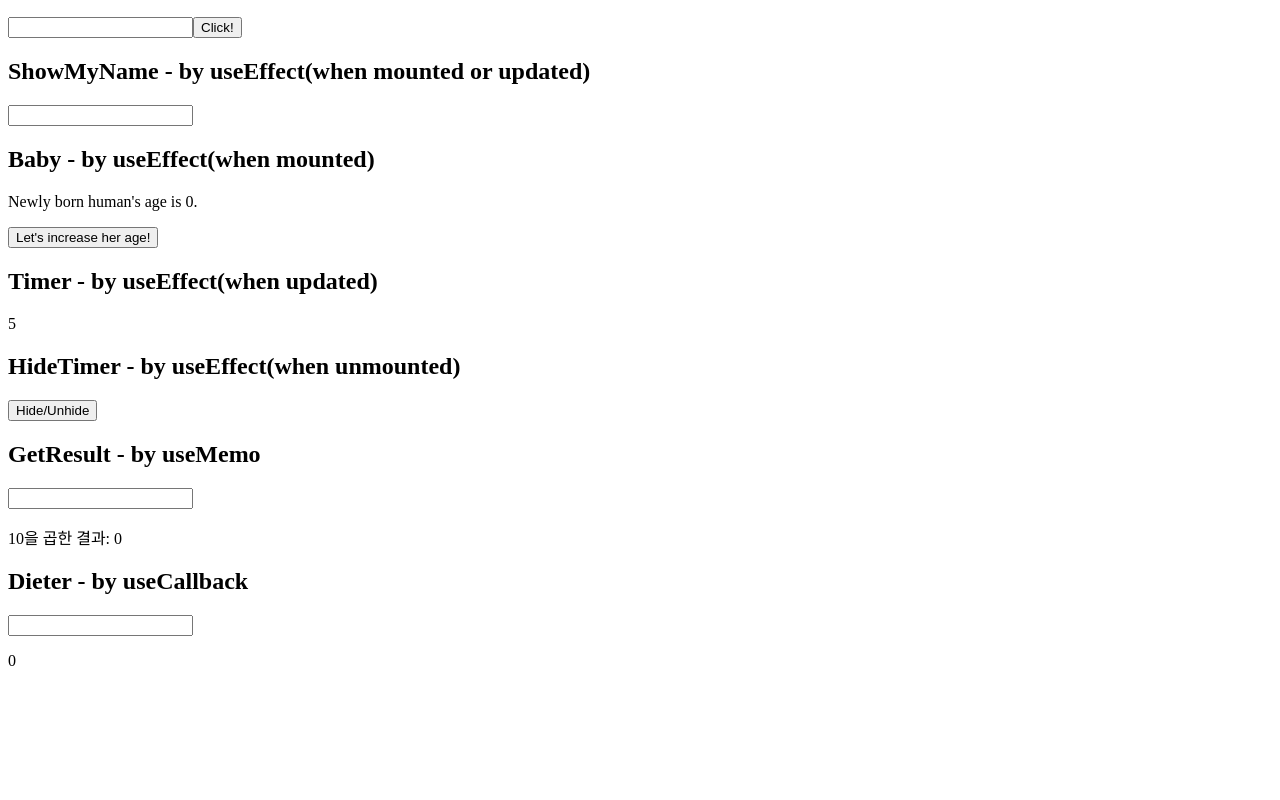
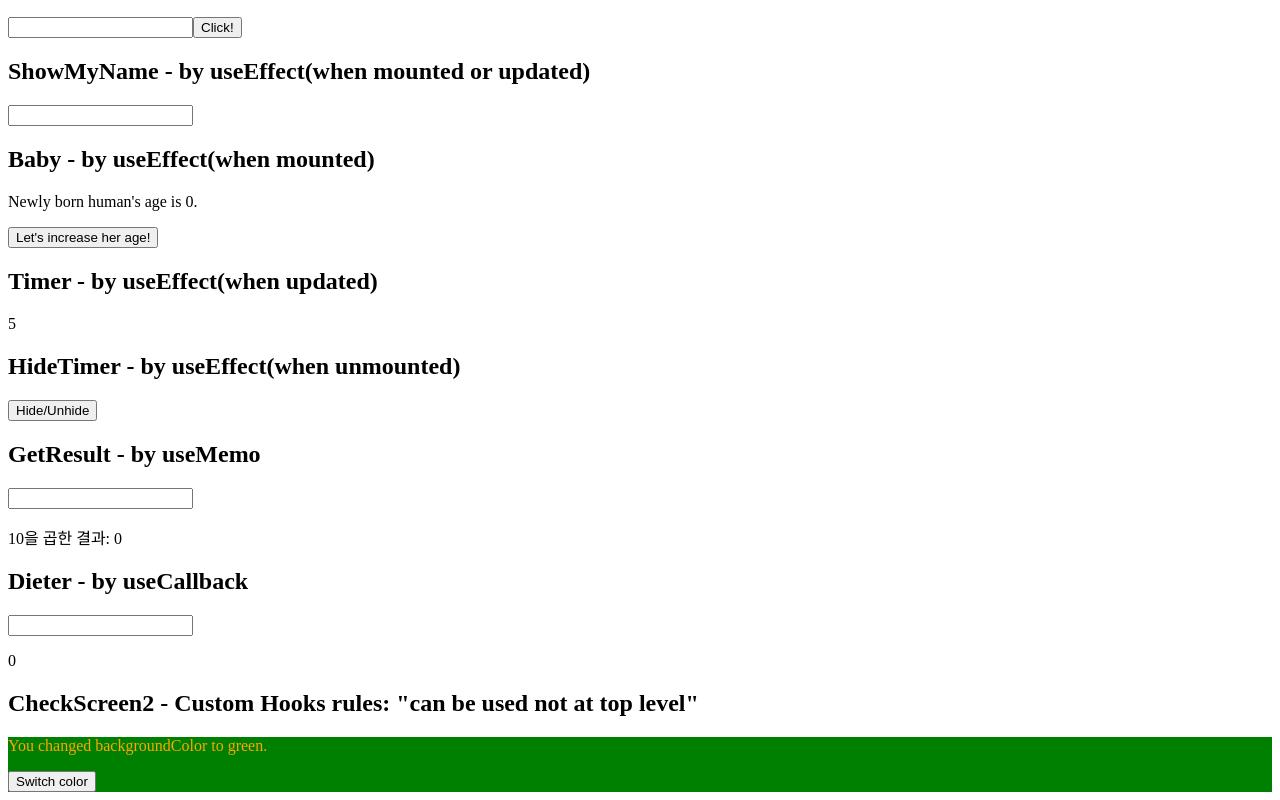
Before and after one commit to sarifor/react-nodebird-practice, a React (Create React App) app in the folder code-practice/react/08-Hooks/: page / in a window 1280 px wide. Shown: the part 293-1093 px from the top of the page. Before the commit the page ends 979 px from the top, so only its background shows below. Built offline with nearby package versions, Linux system fonts and the light colour scheme; the HTML template or start-up script is replaced by a standard one.

Commit message:
Add: component with custom Hooks not at top level

```diff
--- a/code-practice/react/08-Hooks/src/App.js
+++ b/code-practice/react/08-Hooks/src/App.js
@@ -7,6 +7,7 @@ import Timer from './useEffect/updated/Timer';
 import HideTimer from './useEffect/cleanup/HideTimer';
 import GetResult from './useMemo/getResult';
 import Dieter from './useCallback/Dieter';
+import CheckScreen2 from './Custom-Hooks/CheckScreen2';
 /*
   모듈 import할 때 대소문자 주의! 안 그럼 아래와 같은 에러 남:
   Module not found: Error: Cannot find file: 'showMyName.js' does not match the corresponding name on disk: '.\src\useEffect\mounted-or-updated\ShowMyName.js'.
@@ -42,6 +43,9 @@ function App() {
 
       <h2>Dieter - by useCallback</h2>
       <Dieter />
+
+      <h2>CheckScreen2 - Custom Hooks rules: "can be used not at top level"</h2>
+      <CheckScreen2 />
     </div>
   );
 }
--- /dev/null
+++ b/code-practice/react/08-Hooks/src/Custom-Hooks/CheckScreen2.js
@@ -0,0 +1,45 @@
+// # Custom Hooks
+// - "컴포넌트의 top level 외에서도 사용 가능"
+// - "그러나 일반 Hooks처럼 top level에서 사용하는 것을 권장함"
+
+import React, { useState, useEffect } from 'react';
+
+function useValue(state) {
+  const [ value, setValue ] = useState('green');
+  const handler = (updateValueFunction) => {
+    setValue(updateValueFunction);
+  };
+  return [value, handler];
+}
+
+function CheckScreen2() {
+  // backbroundColor 상태, 상태 변경 함수, 핸들러
+  // - 조건문 바깥에서 사용하기 위해 let 사용
+  let backgroundColor, setBackgroundColor, onChangeBackgroundColor;
+
+  // true일 때만 backgroundColor state 사용
+  // - Custom Hooks는 컴포넌트의 최상위 레벨 외에서도 사용 가능하단 점을 연습
+  // - 그러나 코드 실행 시, 화면에 아래와 같은 에러 뜸. 코드는 동작하긴 함
+  // - React Hook "useValue" is called conditionally.
+  // - React Hooks must be called in the exact same order in every component render  react-hooks/rules-of-hooks
+  if (true) {
+    [ backgroundColor, setBackgroundColor ] = useValue('orange');
+
+    onChangeBackgroundColor = () => {
+      setBackgroundColor(previousBackgroundColor => (previousBackgroundColor === 'green' ? 'black' : 'green'));
+    }
+  }
+
+  useEffect(() => {
+    console.log(`background color has been changed to ${backgroundColor}`);
+  }, [backgroundColor]);
+
+  return (
+    <div style={{ backgroundColor: backgroundColor }}>
+      <p style={{ color: 'orange' }}>You changed backgroundColor to { backgroundColor }.</p>
+      <button onClick={onChangeBackgroundColor}>Switch color</button>
+    </div>
+  );
+}
+
+export default CheckScreen2;
```
Also changed, not shown: 1 other file (tests, documents, lock files or other folders).
